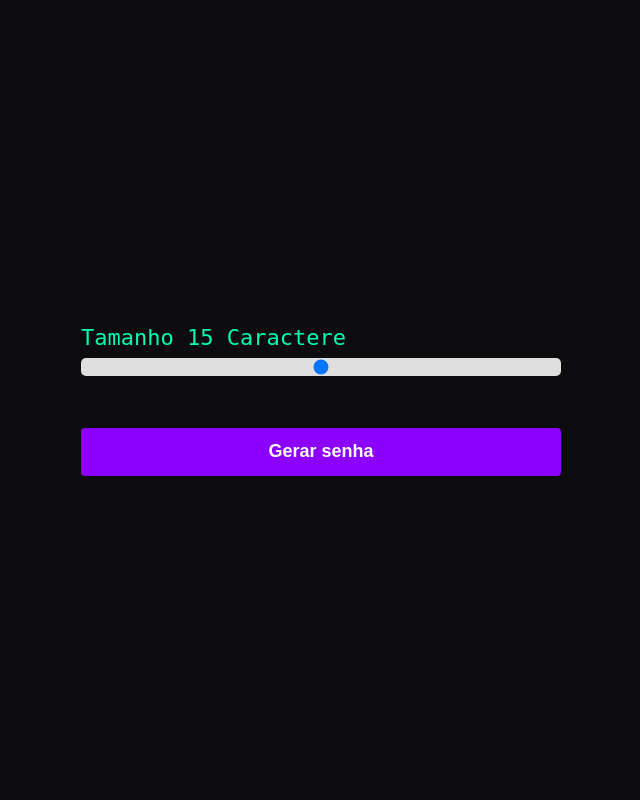
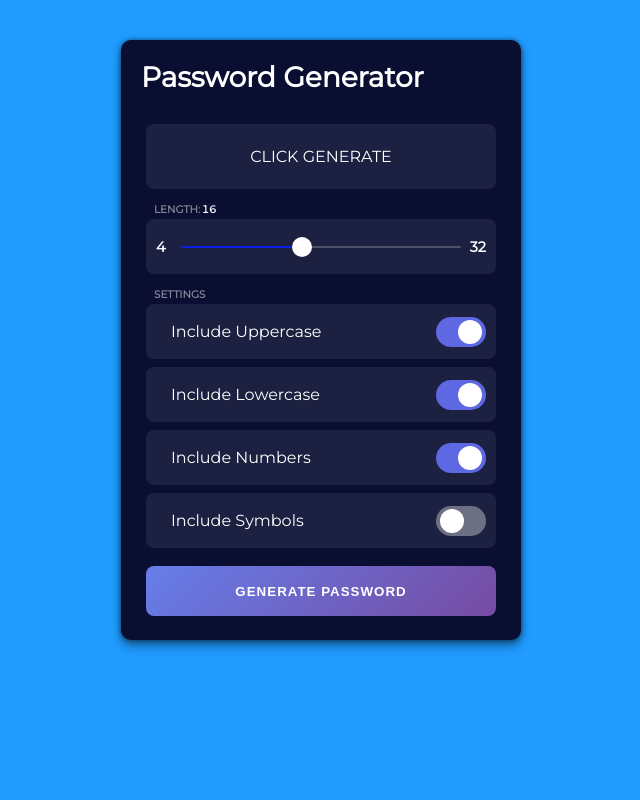
Before and after one commit to JoaohenriqueSql/Projeto-Curso, a PHP site: page /GeradorSenha/index.html in a window 1280 px wide. Shown: the whole page, without its empty margins (319-959 px from the left). Run offline with PHP 8.4, Linux system fonts and the light colour scheme; some libraries are stand-ins or nearby versions.

Commit message:
feito gerador

```diff
--- a/GeradorSenha/index.html
+++ b/GeradorSenha/index.html
@@ -1,29 +1,56 @@
 <!DOCTYPE html>
-<html lang="pt-br">
+<html lang="en">
+
 <head>
     <meta charset="UTF-8">
-    <meta http-equiv="X-UA-Compatible" content="IE=edge">
     <meta name="viewport" content="width=device-width, initial-scale=1.0">
-    <meta name="keywords" content="Gerador de senhas, gerador password">
-    <title>Gerador de Senha</title>
+    <meta http-equiv="X-UA-Compatible" content="ie=edge">
+    <title>Password Generator</title>
     <link rel="stylesheet" href="style.css">
+    <link rel="stylesheet" href="https://cdnjs.cloudflare.com/ajax/libs/font-awesome/5.14.5/css/all.min.css">
+    <link rel="stylesheet" href="https://fonts.googleapis.com/css?family=Montserrat">
 </head>
+
 <body>
-<!--GERADOR DE SENHAS-->
-    <main class="container-input">
-        <span>Tamanho <span id="valor"></span> Caractere</span>
-        <input id="slider" class="slider" type="range" min="5" max="25" value="15">
-        <button id="button" class="button-cta" onclick="generatePassword()">Gerar senha</button>
-    </main>
+    <div class="container">
+        <h2 class="title">Password Generator</h2>
+        <div class="result">
+            <div class="result__title field-title">Generated Password</div>
+            <div class="result__info right">click to copy</div>
+            <div class="result__info left">copied</div>
+            <div class="result__viewbox" id="result">CLICK GENERATE</div>
+            <button id="copy-btn" style="--x: 0; --y: 0"><i class="far fa-copy"></i></button>
+        </div>
+        <div class="length range__slider" data-min="4" data-max="32">
+            <div class="length__title field-title" data-length='0'>length:</div>
+            <input id="slider" type="range" min="4" max="32" value="16" />
+        </div>
 
-<!--DIVS E SPAN DE FUNÇÃO-->
-    <div id="container-password" onclick="copyPassword()" class="container-password hide">
-        <span class="title">Sua senha gerada foi:</span>
-        <span id="password" class="password"></span>
-        <span class="tooltip">Clique na senha para copiar.</span>
+        <div class="settings">
+            <span class="settings__title field-title">settings</span>
+            <div class="setting">
+                <input type="checkbox" id="uppercase" checked />
+                <label for="uppercase">Include Uppercase</label>
+            </div>
+            <div class="setting">
+                <input type="checkbox" id="lowercase" checked />
+                <label for="lowercase">Include Lowercase</label>
+            </div>
+            <div class="setting">
+                <input type="checkbox" id="number" checked />
+                <label for="number">Include Numbers</label>
+            </div>
+            <div class="setting">
+                <input type="checkbox" id="symbol" />
+                <label for="symbol">Include Symbols</label>
+            </div>
+        </div>
+
+        <button class="btn generate" id="generate">Generate Password</button>
     </div>
 
+    <script src="script.js"></script>
 
-    <script src="script.js"></script>
 </body>
+
 </html>
--- a/GeradorSenha/style.css
+++ b/GeradorSenha/style.css
@@ -1,119 +1,333 @@
-/*IDENTAÇÃO*/
 * {
-    font-family: sans-serif;
-    width: 100%;
-    margin: 0 auto;
+    margin: 0;
+    padding: 0;
+    -webkit-box-sizing: border-box;
             box-sizing: border-box;
   }
 
-/*CORPO DA PÁGINA*/
   body {
-    background-color: #0c0c0e;
     width: 100%;
-    height: 100vh;
+    height: 100%;
+    background-image: -webkit-gradient(linear, left bottom, left top, color-stop(100%, #209cff), color-stop(200%, #68e0cf));
+    background-image: linear-gradient(to top, #209cff 100%, #68e0cf 200%);
+    display: -webkit-box;
+    display: -ms-flexbox;
     display: flex;
+    -webkit-box-pack: center;
+        -ms-flex-pack: center;
             justify-content: center;
+    -webkit-box-align: center;
+        -ms-flex-align: center;
             align-items: center;
+  }
+
+  button {
+    border: 0;
+    outline: 0;
+  }
+
+  .container {
+    margin: 40px 0;
+    width: 400px;
+    height: 600px;
+    padding: 10px 25px;
+    background: #0a0e31;
+    border-radius: 10px;
+    -webkit-box-shadow: 0 0 5px rgba(0, 0, 0, 0.45), 0 4px 8px rgba(0, 0, 0, 0.35), 0 8px 12px rgba(0, 0, 0, 0.15);
+            box-shadow: 0 0 5px rgba(0, 0, 0, 0.45), 0 4px 8px rgba(0, 0, 0, 0.35), 0 8px 12px rgba(0, 0, 0, 0.15);
+    font-family: "Montserrat";
+  }
+
+  .container h2.title {
+    font-size: 1.75rem;
+    margin: 10px -5px;
+    margin-bottom: 30px;
+    color: #fff;
+  }
+
+  .result {
+    position: relative;
+    width: 100%;
+    height: 65px;
+    overflow: hidden;
+  }
+
+  .result__info {
+    position: absolute;
+    bottom: 4px;
+    color: #fff;
+    font-size: 0.8rem;
+    -webkit-transition: all 150ms ease-in-out;
+    transition: all 150ms ease-in-out;
+    -webkit-transform: translateY(200%);
+            transform: translateY(200%);
+    opacity: 0;
+  }
+
+  .result__info.right {
+    right: 8px;
+  }
+
+  .result__info.left {
+    left: 8px;
+  }
+
+  .result__viewbox {
+    width: 100%;
+    height: 100%;
+    background: rgba(255, 255, 255, 0.08);
+    border-radius: 8px;
+    color: #fff;
+    text-align: center;
+    line-height: 65px;
+  }
+
+  .result #copy-btn {
+    position: absolute;
+    top: var(--y);
+    left: var(--x);
+    width: 38px;
+    height: 38px;
+    background: #fff;
+    border-radius: 50%;
+    opacity: 0;
+    -webkit-transform: translate(-50%, -50%) scale(0);
+            transform: translate(-50%, -50%) scale(0);
+    -webkit-transition: all 350ms cubic-bezier(0.175, 0.885, 0.32, 1.275);
+    transition: all 350ms cubic-bezier(0.175, 0.885, 0.32, 1.275);
+    cursor: pointer;
+    z-index: 2;
+  }
+
+  .result #copy-btn:active {
+    -webkit-box-shadow: 0 0 0 200px rgba(255, 255, 255, 0.08);
+            box-shadow: 0 0 0 200px rgba(255, 255, 255, 0.08);
+  }
+
+  .result:hover #copy-btn {
+    opacity: 1;
+    -webkit-transform: translate(-50%, -50%) scale(1.35);
+            transform: translate(-50%, -50%) scale(1.35);
+  }
+
+  .field-title {
+    position: absolute;
+    top: -10px;
+    left: 8px;
+    -webkit-transform: translateY(-50%);
+            transform: translateY(-50%);
+    font-weight: 800;
+    color: rgba(255, 255, 255, 0.5);
+    text-transform: uppercase;
+    font-size: 0.65rem;
+    pointer-events: none;
+    -webkit-user-select: none;
+       -moz-user-select: none;
+        -ms-user-select: none;
+            user-select: none;
+  }
+
+  .options {
+    width: 100%;
+    height: auto;
+    margin: 50px 0;
+  }
+
+  .range__slider {
+    position: relative;
+    width: 100%;
+    height: calc(65px - 10px);
+    display: -webkit-box;
+    display: -ms-flexbox;
+    display: flex;
+    -webkit-box-pack: center;
+        -ms-flex-pack: center;
+            justify-content: center;
+    -webkit-box-align: center;
+        -ms-flex-align: center;
+            align-items: center;
+    background: rgba(255, 255, 255, 0.08);
+    border-radius: 8px;
+    margin: 30px 0;
+  }
+
+  .range__slider::before, .range__slider::after {
+    position: absolute;
+    color: #fff;
+    font-size: 0.9rem;
+    font-weight: bold;
+  }
+
+  .range__slider::before {
+    content: attr(data-min);
+    left: 10px;
+  }
+
+  .range__slider::after {
+    content: attr(data-max);
+    right: 10px;
+  }
+
+  .range__slider .length__title::after {
+    content: attr(data-length);
+    position: absolute;
+    right: -16px;
+    font-variant-numeric: tabular-nums;
+    color: #fff;
+  }
+
+  #slider {
+    -webkit-appearance: none;
+    width: calc(100% - (70px));
+    height: 2px;
+    border-radius: 5px;
+    background: rgba(255, 255, 255, 0.314);
+    outline: none;
+    padding: 0;
+    margin: 0;
+    cursor: pointer;
+  }
+
+  #slider::-webkit-slider-thumb {
+    -webkit-appearance: none;
+    width: 20px;
+    height: 20px;
+    border-radius: 50%;
+    background: white;
+    cursor: pointer;
+    -webkit-transition: all 0.15s ease-in-out;
+    transition: all 0.15s ease-in-out;
+  }
+
+  #slider::-webkit-slider-thumb:hover {
+    background: #d4d4d4;
+    -webkit-transform: scale(1.2);
+            transform: scale(1.2);
+  }
+
+  #slider::-moz-range-thumb {
+    width: 20px;
+    height: 20px;
+    border: 0;
+    border-radius: 50%;
+    background: white;
+    cursor: pointer;
+    -webkit-transition: background 0.15s ease-in-out;
+    transition: background 0.15s ease-in-out;
+  }
+
+  #slider::-moz-range-thumb:hover {
+    background: #d4d4d4;
+  }
+
+  .settings {
+    position: relative;
+    height: auto;
+    widows: 100%;
+    display: -webkit-box;
+    display: -ms-flexbox;
+    display: flex;
+    -webkit-box-orient: vertical;
+    -webkit-box-direction: normal;
+        -ms-flex-direction: column;
             flex-direction: column;
   }
 
-/*CORPO DO SISTEMA*/
-.container-input {
-    max-width: 480px;
-    margin: 14px 0;
+  .settings .setting {
+    position: relative;
+    width: 100%;
+    height: calc(65px - 10px);
+    background: rgba(255, 255, 255, 0.08);
+    border-radius: 8px;
+    display: -webkit-box;
+    display: -ms-flexbox;
+    display: flex;
+    -webkit-box-align: center;
+        -ms-flex-align: center;
+            align-items: center;
+    padding: 10px 25px;
+    color: #fff;
+    margin-bottom: 8px;
   }
 
-/*SPAN DE ALERTA DE MENSAGENS*/
-.container-input span {
-    color: rgb(0, 255, 179);
-    font-size: 22px;
-    font-family: 'Roboto Mono', monospace;
+  .settings .setting input {
+    opacity: 0;
+    position: absolute;
   }
 
-/*TAMANHO DOS CARACTERES*/
-.slider {
-    -webkit-appearance: none;
-    width: 100%;
-    border-radius: 5px;
-    background: #dfdfdf;
-    height: 18px;
-    outline: none;
-    margin-top: 8px;
+  .settings .setting input + label {
+    -webkit-user-select: none;
+       -moz-user-select: none;
+        -ms-user-select: none;
+            user-select: none;
   }
 
-/*BOTÃO PARA GERAR SENHA*/
-.button-cta {
-    height: 48px;
-    background-color: #8c00ff;
-    border: 0;
-    border-radius: 4px;
-    cursor: pointer;
-    margin-top: 48px;
-    color: #fff;
-    font-weight: bold;
-    font-size: 18px;
-}
-
-/*ESCOPO DA SENHA GERADA*/
-.container-password {
-    max-width: 488px;
-    margin: 14px 0;
-    display: flex;
-    align-items: center;
-    flex-direction: column;
+  .settings .setting input + label::before, .settings .setting input + label::after {
+    content: "";
+    position: absolute;
+    -webkit-transition: 150ms cubic-bezier(0.24, 0, 0.5, 1);
+    transition: 150ms cubic-bezier(0.24, 0, 0.5, 1);
+    -webkit-transform: translateY(-50%);
+            transform: translateY(-50%);
+    top: 50%;
+    right: 10px;
     cursor: pointer;
   }
 
-/*ALERTA DE SENHA GERADA*/
-.title {
-    text-align: center;
-    color: rgb(0, 255, 179);
-    font-size: 28px;
-    margin: 24px;
-    margin-bottom: 8px;
-    font-family: 'Roboto Mono', monospace;
+  .settings .setting input + label::before {
+    height: 30px;
+    width: 50px;
+    border-radius: 30px;
+    background: rgba(214, 214, 214, 0.434);
   }
 
-/*SENHA GERADA*/
-.password {
-    height: 60px;
-    background-color: rgba(0,0,0,0.40);
-    border-radius: 4px;
-    display: flex;
-    justify-content: center;
-    align-items: center;
-    color: #fff;
-    border: 1px;
-    transition: transform 0.5s;
+  .settings .setting input + label::after {
+    height: 24px;
+    width: 24px;
+    border-radius: 60px;
+    right: 32px;
+    background: #fff;
   }
 
-.password:hover {
-    transform: scale(1.05);
+  .settings .setting input:checked + label:before {
+    background: #5d68e2;
+    -webkit-transition: all 150ms cubic-bezier(0, 0, 0, 0.1);
+    transition: all 150ms cubic-bezier(0, 0, 0, 0.1);
   }
 
-/*TEXTO DE ALERTA AVISANDO PARA COPIAR*/
-.tooltip {
-    color: rgba(0, 174, 255, 0.897);
-    position: relative;
-    top: 20px;
-    padding: 6px 8px;
-    background: rgb(18, 0, 34);
-    text-align: center;
-    font-size: 16px;
-    font-family: 'Roboto Mono', monospace;
-    border-radius: 6px;
-    visibility: hidden;
-    opacity: 0;
-    transition: all 0.5s ease-in-out;
+  .settings .setting input:checked + label:after {
+    right: 14px;
   }
 
-.hide {
-    display: none;
+  .settings .setting input:focus + label:before {
+    -webkit-box-shadow: 0 0 0 2px rgba(255, 255, 255, 0.75);
+            box-shadow: 0 0 0 2px rgba(255, 255, 255, 0.75);
   }
 
-/*HOVER SENHA*/
-.container-password:hover .tooltip {
-    visibility: visible;
-    bottom: 50px;
-    opacity: 1;
+  .btn.generate {
+    -webkit-user-select: none;
+       -moz-user-select: none;
+        -ms-user-select: none;
+            user-select: none;
+    position: relative;
+    width: 100%;
+    height: 50px;
+    margin: 10px 0;
+    border-radius: 8px;
+    color: #fff;
+    border: none;
+    background-image: linear-gradient(135deg, #667eea 0%, #764ba2 100%);
+    letter-spacing: 1px;
+    font-weight: bold;
+    text-transform: uppercase;
+    cursor: pointer;
+    -webkit-transition: all 150ms ease;
+    transition: all 150ms ease;
   }
+
+  .btn.generate:active {
+    -webkit-transform: translateY(-3%);
+            transform: translateY(-3%);
+    -webkit-box-shadow: 0 4px 8px rgba(255, 255, 255, 0.08);
+            box-shadow: 0 4px 8px rgba(255, 255, 255, 0.08);
+  }
```
Also changed, not shown: GeradorSenha/script.js (+181 -29 lines). Lines whose indentation alone changed are shown as unchanged.
